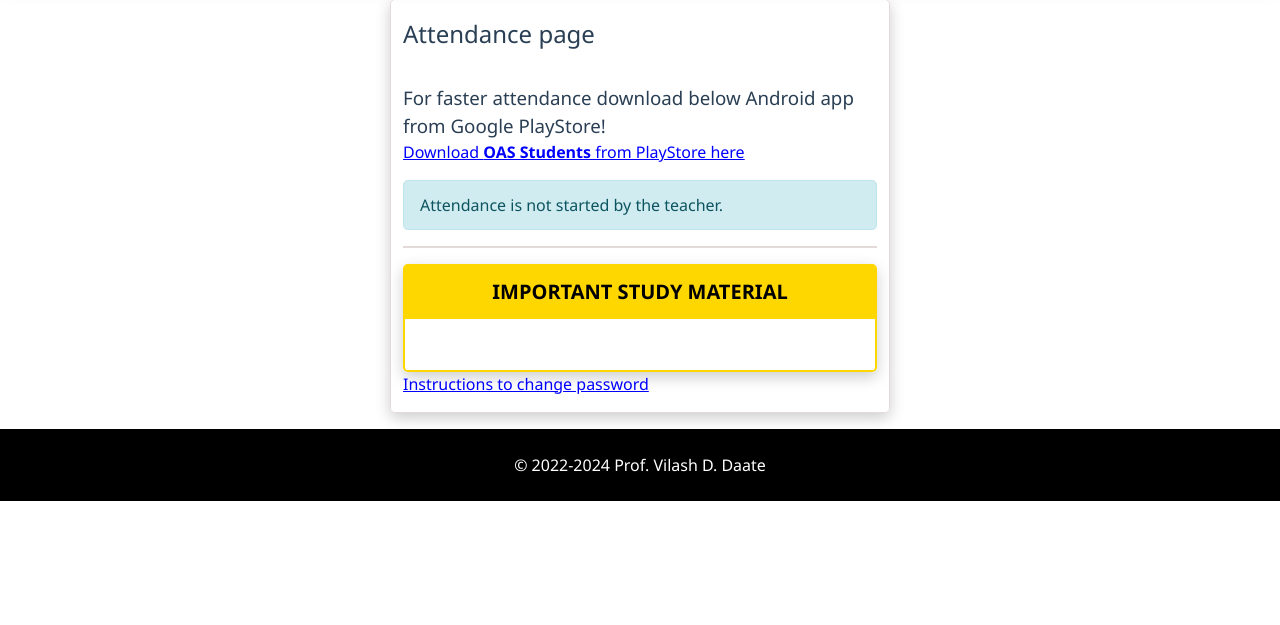
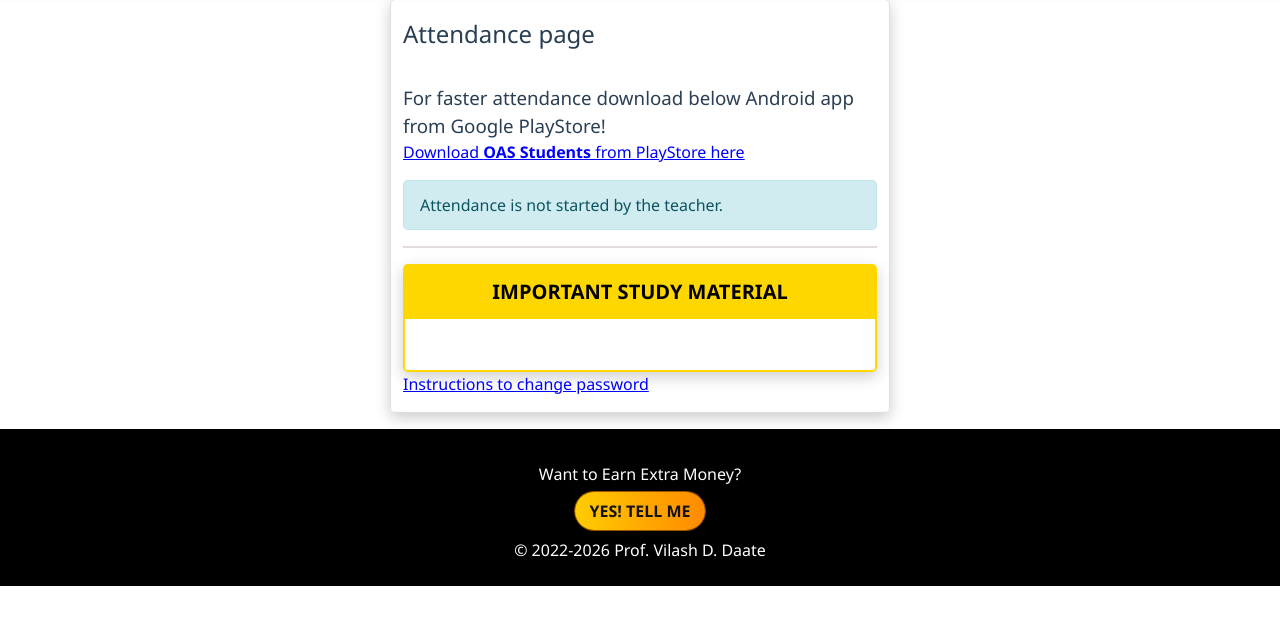
Before and after one commit to vilash99/attendance_project, a Django app: page /entry/new/ in a window 1280 px wide. Shown: the part 99-724 px from the top of the page. Run offline with Django 5.2, Linux system fonts and the light colour scheme; data that the repository does not hold is empty.

Commit message:
Added referral program link

```diff
--- a/templates/_base.html
+++ b/templates/_base.html
@@ -48,7 +48,7 @@
   {% endblock content %}
 
   <footer class="footer">
-    <p class="footer-text">&copy; 2022-2025 Prof. Vilash D. Daate</p>
+    <p class="footer-text">&copy; 2022-{% now "Y" %} Prof. Vilash D. Daate</p>
     <br>
     <small>
       <p>Attendance Links for Students</p>
--- a/templates/base_public.html
+++ b/templates/base_public.html
@@ -7,6 +7,40 @@
     <meta name="viewport" content="width=device-width, initial-scale=1.0" />
     <title>OAS - {% block title %}{% endblock title%}</title>
     <link rel="stylesheet" type="text/css" href="{% static 'css/all.css' %}"/>
+    <style>
+      .footer-referral {
+        margin-top: 0.6rem;
+      }
+      .referral-cta {
+        display: inline-block;
+        margin-top: 0.35rem;
+        margin-bottom: 0.5rem;
+        padding: 0.45rem 0.9rem;
+        border-radius: 999px;
+        background: linear-gradient(90deg, #ffcc00, #ff8a00);
+        color: #121212 !important;
+        font-weight: 700;
+        text-decoration: none;
+        box-shadow: 0 0 0 rgba(255, 138, 0, 0.65);
+        animation: referralPulse 1.6s ease-in-out infinite;
+        text-transform: uppercase;
+      }
+      .referral-cta:hover {
+        transform: translateY(-1px);
+        filter: brightness(1.05);
+      }
+      @keyframes referralPulse {
+        0% {
+          box-shadow: 0 0 0 0 rgba(255, 138, 0, 0.65);
+        }
+        70% {
+          box-shadow: 0 0 0 14px rgba(255, 138, 0, 0);
+        }
+        100% {
+          box-shadow: 0 0 0 0 rgba(255, 138, 0, 0);
+        }
+      }
+    </style>
     {% block css %}{% endblock css %}
   </head>
   <body>
@@ -20,7 +54,14 @@
     {% endblock content %}
 
     <footer class="footer">
-      <p>&copy; 2022-2024 Prof. Vilash D. Daate</p>
+      <p class="footer-referral">
+        Want to Earn Extra Money? <br>
+        <a class="referral-cta" href="https://www.vpkphotopick.in/referral" target="_blank" rel="noopener noreferrer">
+          Yes! Tell me
+        </a>
+      </p>
+
+      <p>&copy; 2022-{% now "Y" %} Prof. Vilash D. Daate</p>
     </footer>
   </body>
 </html>
```
